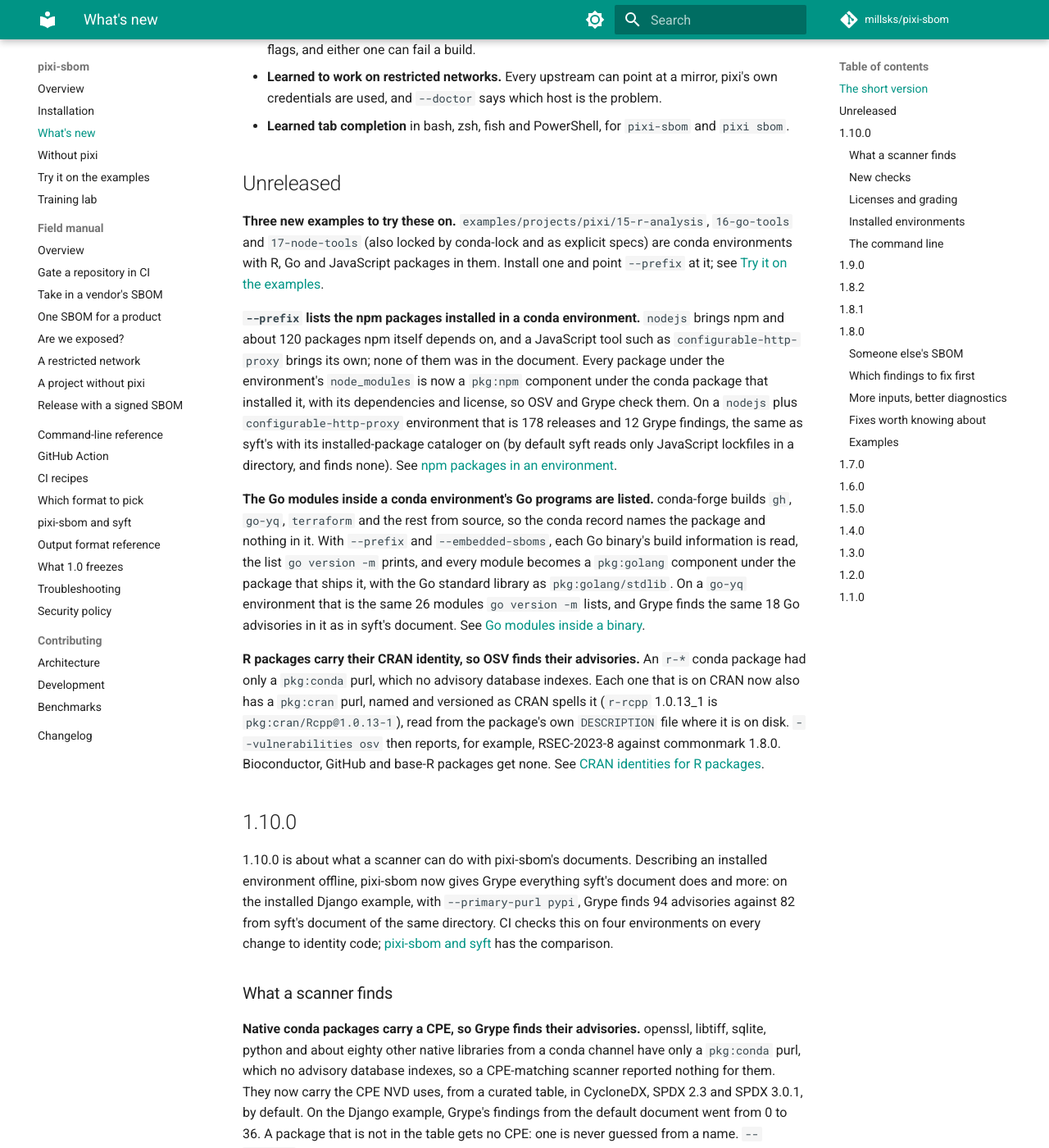
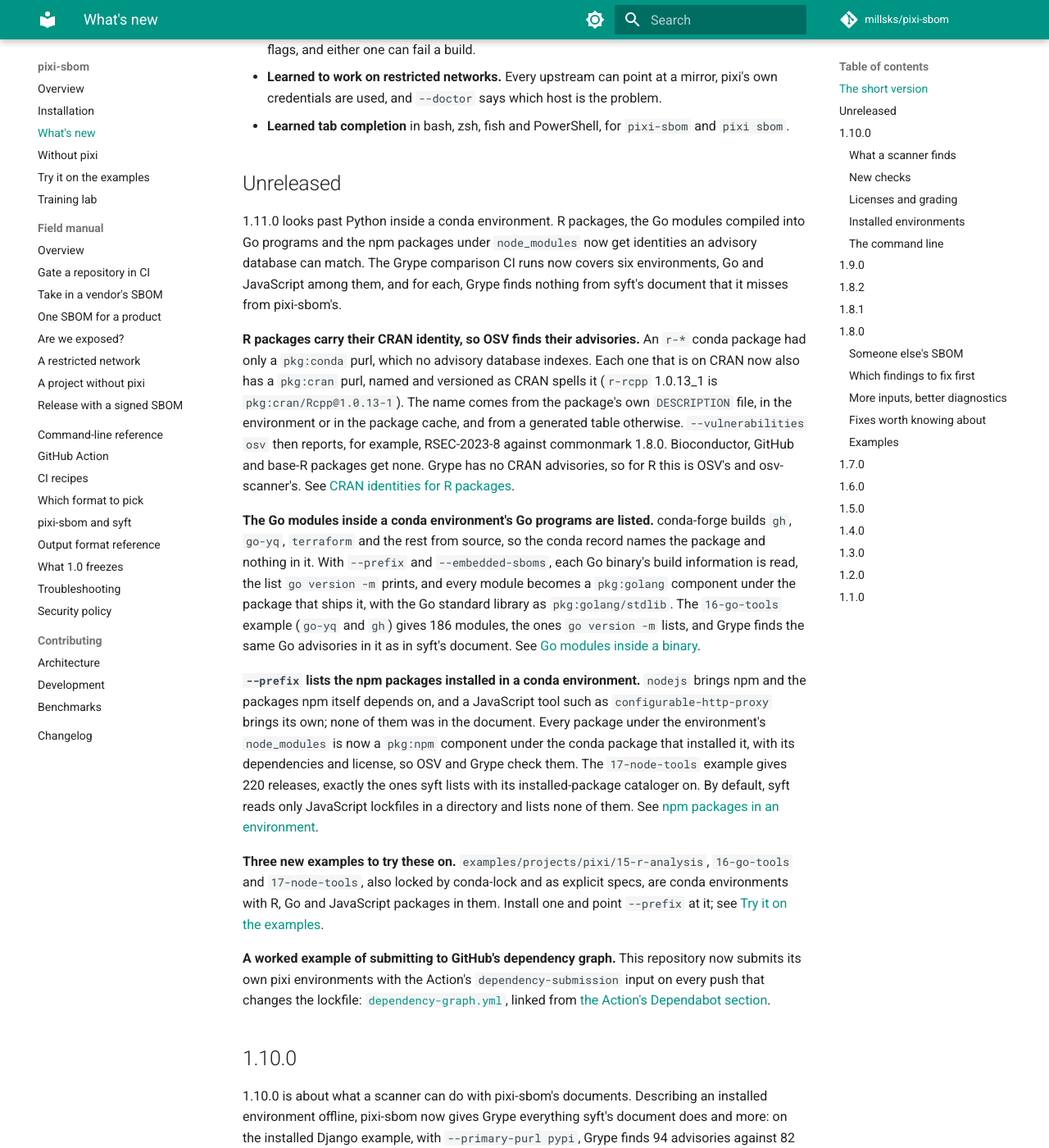
Before and after one commit to aesir-oss/pixi-sbom, an MkDocs documentation site: the page built from docs/whats-new.md, in a window 1280 px wide and 1400 px high, scrolled down 578 px. Shown: the whole window at 82% size. Built offline with MkDocs 1.6.1 and Material for MkDocs 9.7.7, drawn with Linux system fonts in a browser that asks for light colours; comment, search, counter and statistics services are not loaded; the version menu is left out.

Commit message:
docs: edit the 1.11.0 notes in What's new (#501)
Give the Unreleased section its editing pass before the final release: open
with what 1.11.0 is about (R, Go and npm inside a conda environment, checked
against syft through Grype), order the entries R, Go, npm, then the
examples, quote the numbers from the examples anyone can reproduce, and
mention the dependency graph workflow as a worked example of the Action's
submission.


Claude-Session: https://claude.ai/code/session_013iwejMi69Z1tNUQyY21SaJ

Co-authored-by: Claude Opus 5.5 <noreply@anthropic.com>

```diff
--- a/docs/whats-new.md
+++ b/docs/whats-new.md
@@ -25,31 +25,43 @@ Since 1.0, pixi-sbom has:
 
 ## Unreleased
 
-**Three new examples to try these on.** `examples/projects/pixi/15-r-analysis`, `16-go-tools` and `17-node-tools`
-(also locked by conda-lock and as explicit specs) are conda environments with R, Go and JavaScript packages in them.
-Install one and point `--prefix` at it; see [Try it on the examples](try-the-examples.md).
+1.11.0 looks past Python inside a conda environment. R packages, the Go modules compiled into Go programs and the
+npm packages under `node_modules` now get identities an advisory database can match. The Grype comparison CI runs
+now covers six environments, Go and JavaScript among them, and for each, Grype finds nothing from syft's document
+that it misses from pixi-sbom's.
 
-**`--prefix` lists the npm packages installed in a conda environment.** `nodejs` brings npm and about 120 packages
-npm itself depends on, and a JavaScript tool such as `configurable-http-proxy` brings its own; none of them was in
-the document. Every package under the environment's `node_modules` is now a `pkg:npm` component under the conda
-package that installed it, with its dependencies and license, so OSV and Grype check them. On a `nodejs` plus
-`configurable-http-proxy` environment that is 178 releases and 12 Grype findings, the same as syft's with its
-installed-package cataloger on (by default syft reads only JavaScript lockfiles in a directory, and finds none).
-See [npm packages in an environment](output-format.md#npm-packages-in-an-environment).
+**R packages carry their CRAN identity, so OSV finds their advisories.** An `r-*` conda package had only a
+`pkg:conda` purl, which no advisory database indexes. Each one that is on CRAN now also has a `pkg:cran` purl, named
+and versioned as CRAN spells it (`r-rcpp` 1.0.13_1 is `pkg:cran/Rcpp@1.0.13-1`). The name comes from the package's own
+`DESCRIPTION` file, in the environment or in the package cache, and from a generated table otherwise.
+`--vulnerabilities osv` then reports, for example, RSEC-2023-8 against commonmark 1.8.0. Bioconductor, GitHub and
+base-R packages get none. Grype has no CRAN advisories, so for R this is OSV's and osv-scanner's. See
+[CRAN identities for R packages](output-format.md#cran-identities-for-r-packages).
 
 **The Go modules inside a conda environment's Go programs are listed.** conda-forge builds `gh`, `go-yq`,
 `terraform` and the rest from source, so the conda record names the package and nothing in it. With `--prefix` and
 `--embedded-sboms`, each Go binary's build information is read, the list `go version -m` prints, and every module
 becomes a `pkg:golang` component under the package that ships it, with the Go standard library as
-`pkg:golang/stdlib`. On a `go-yq` environment that is the same 26 modules `go version -m` lists, and Grype finds the
-same 18 Go advisories in it as in syft's document. See [Go modules inside a binary](output-format.md#go-modules-inside-a-binary).
+`pkg:golang/stdlib`. The `16-go-tools` example (`go-yq` and `gh`) gives 186 modules, the ones `go version -m` lists,
+and Grype finds the same Go advisories in it as in syft's document. See
+[Go modules inside a binary](output-format.md#go-modules-inside-a-binary).
 
-**R packages carry their CRAN identity, so OSV finds their advisories.** An `r-*` conda package had only a
-`pkg:conda` purl, which no advisory database indexes. Each one that is on CRAN now also has a `pkg:cran` purl, named
-and versioned as CRAN spells it (`r-rcpp` 1.0.13_1 is `pkg:cran/Rcpp@1.0.13-1`), read from the package's own
-`DESCRIPTION` file where it is on disk. `--vulnerabilities osv` then reports, for example, RSEC-2023-8 against
-commonmark 1.8.0. Bioconductor, GitHub and base-R packages get none. See
-[CRAN identities for R packages](output-format.md#cran-identities-for-r-packages).
+**`--prefix` lists the npm packages installed in a conda environment.** `nodejs` brings npm and the packages npm
+itself depends on, and a JavaScript tool such as `configurable-http-proxy` brings its own; none of them was in the
+document. Every package under the environment's `node_modules` is now a `pkg:npm` component under the conda package
+that installed it, with its dependencies and license, so OSV and Grype check them. The `17-node-tools` example gives
+220 releases, exactly the ones syft lists with its installed-package cataloger on. By default, syft reads only
+JavaScript lockfiles in a directory and lists none of them. See
+[npm packages in an environment](output-format.md#npm-packages-in-an-environment).
+
+**Three new examples to try these on.** `examples/projects/pixi/15-r-analysis`, `16-go-tools` and `17-node-tools`,
+also locked by conda-lock and as explicit specs, are conda environments with R, Go and JavaScript packages in them.
+Install one and point `--prefix` at it; see [Try it on the examples](try-the-examples.md).
+
+**A worked example of submitting to GitHub's dependency graph.** This repository now submits its own pixi
+environments with the Action's `dependency-submission` input on every push that changes the lockfile:
+[`dependency-graph.yml`](https://github.com/millsks/pixi-sbom/blob/main/.github/workflows/dependency-graph.yml),
+linked from [the Action's Dependabot section](github-action.md#dependabot-alerts).
 
 ## 1.10.0
 
```
